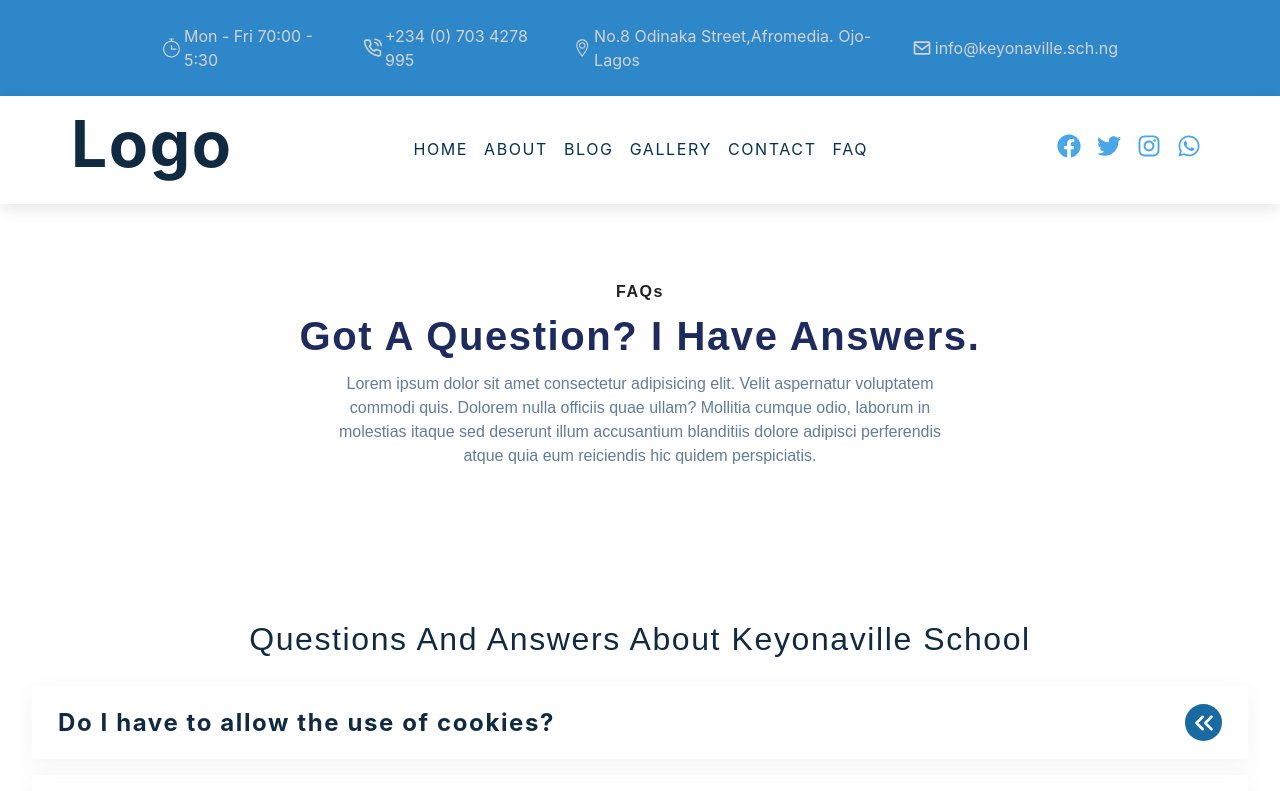
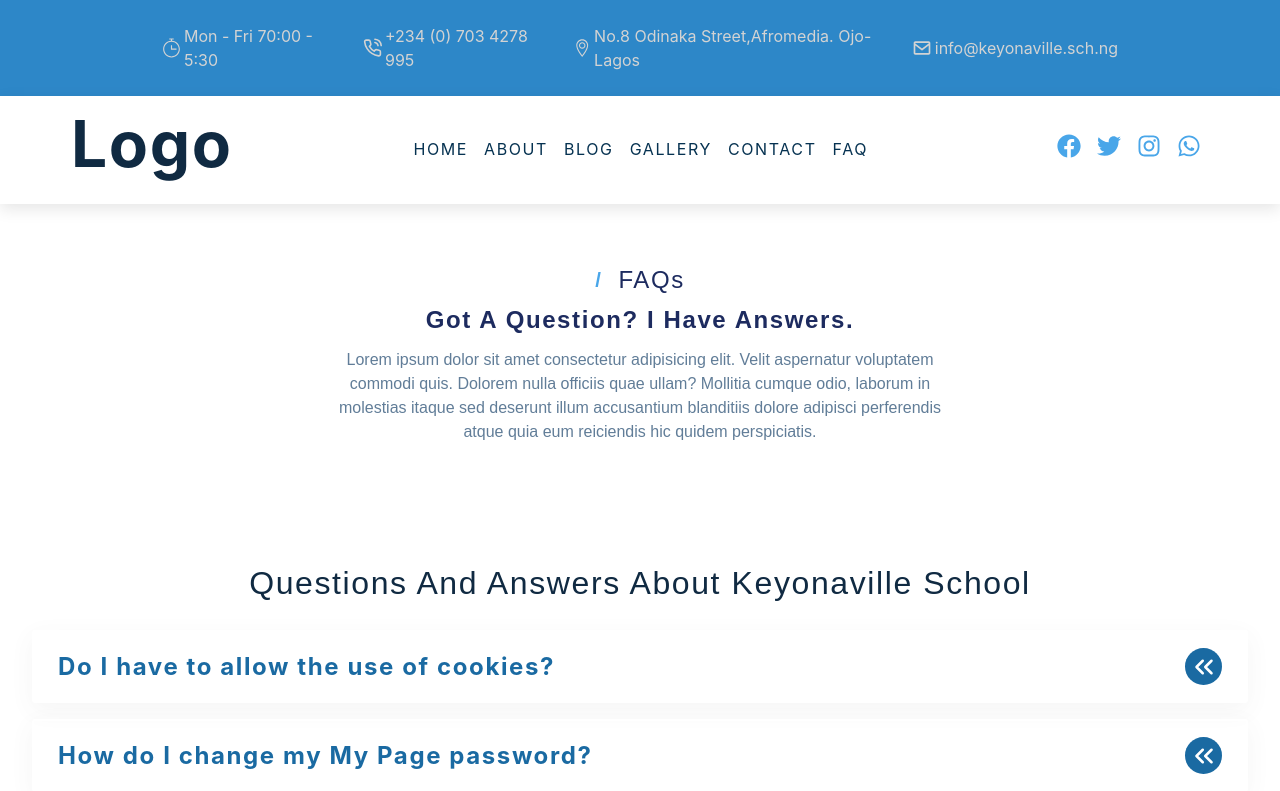
Before and after one commit to domchu/keyonaville, a Next.js app: page /faq in a window 1280 px wide. Shown: the top 791 px of the page. Built offline with nearby package versions, Linux system fonts and the light colour scheme.

Commit message:
chores:adjust the faq page layout

```diff
--- a/pages/faq.js
+++ b/pages/faq.js
@@ -16,8 +16,12 @@ export default function faq() {
       <Topmenu />
       <Navbar />
       <Box className="faq-container">
-        <h3>FAQs</h3>
-        <h1>Got a question? I have answers.</h1>
+        <div className="title">
+          <h2>
+            <span>/</span> FAQs
+          </h2>
+        </div>
+        <h2>Got a question? I have answers.</h2>
         <p>
           Lorem ipsum dolor sit amet consectetur adipisicing elit. Velit
           aspernatur voluptatem commodi quis. Dolorem nulla officiis quae ullam?
--- a/styles/globals.css
+++ b/styles/globals.css
@@ -350,6 +350,7 @@ main {
   text-transform: none;
   line-height: 1.5;
   font-size: 1.5rem;
+  color: var(--clr-primary-3);
 }
 
 .question p {
@@ -399,7 +400,6 @@ main {
 
 .faq-container {
   text-align: center;
-  padding: 5rem 0 2rem 0;
 }
 
 .faq-container p {
@@ -418,11 +418,11 @@ main {
   color: var(--clr-black);
 }
 
-.faq-container h1 {
+.faq-container h2 {
   font-weight: 600;
   font-family: Manrope, sans-serif !important;
   margin: 1rem 0;
-  font-size: 2.5rem;
+  font-size: 2rem;
   color: #1d2b5f !important;
 }
 
@@ -446,6 +446,9 @@ main {
     font-weight: 500;
     font-size: 1.5rem;
     font-family: Manrope, sans-serif !important;
+  }
+  .question {
+    padding: 0.1rem 0.2rem;
   }
 }
 .contact-text {
--- a/styles/globals.scss
+++ b/styles/globals.scss
@@ -311,6 +311,7 @@ main {
   text-transform: none;
   line-height: 1.5;
   font-size: 1.5rem;
+  color: var(--clr-primary-3);
 }
 .question p {
   margin-bottom: 0;
@@ -354,7 +355,6 @@ main {
 }
 .faq-container{
  text-align: center;
- padding: 5rem 0 2rem 0;
 }
 .faq-container p{
   display: flex;
@@ -370,11 +370,11 @@ main {
   font-weight: 600;
   color: var(--clr-black);
 }
-.faq-container h1{
+.faq-container h2{
   font-weight: 600;
   font-family: Manrope, sans-serif !important;
   margin: 1rem 0;
-  font-size: 2.5rem;
+  font-size: 2rem;
   color: #1d2b5f !important;
 }
 @media screen and (max-width:#{$tablet-width}) {
@@ -397,6 +397,9 @@ main {
     font-weight: 500;
     font-size: 1.5rem;
     font-family: Manrope, sans-serif !important;
+  }
+  .question{
+    padding: 0.1rem 0.2rem;
   }
 }
 // cantact css
```
Also changed, not shown: 1 other file (tests, documents, lock files or other folders).
